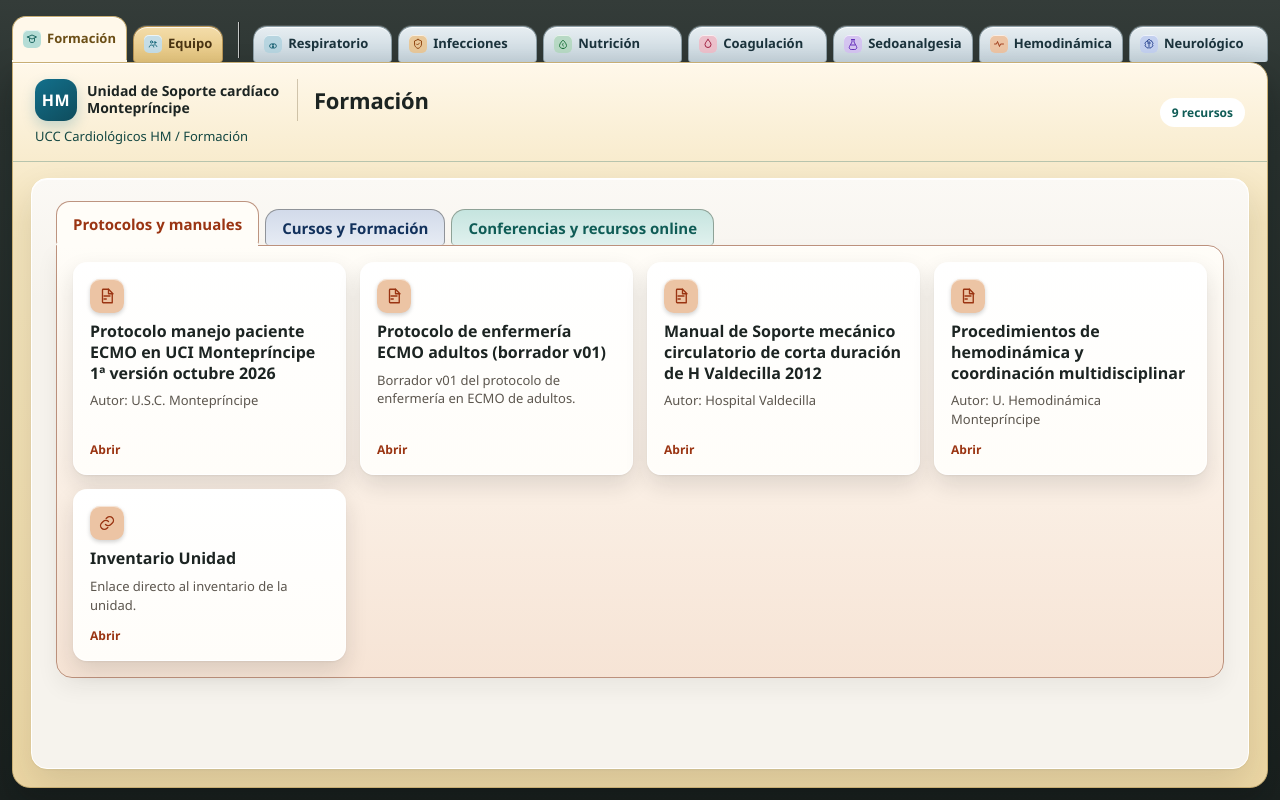
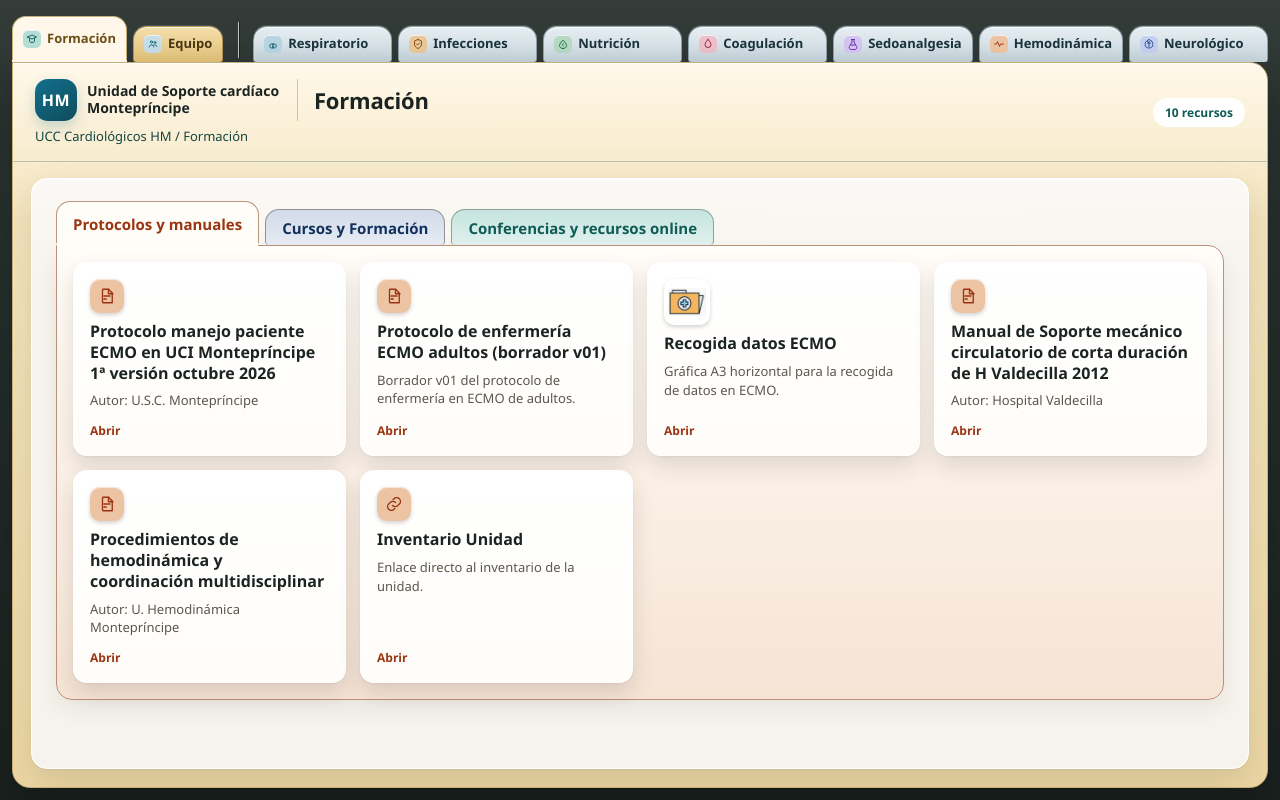
Before and after one commit to jrodagu-star/UCCC, a plain HTML site: page app/index.html in a window 1280 px wide. Drawn offline with Linux system fonts and the light colour scheme.

Commit message:
Añade Recogida datos ECMO a Protocolos y manuales.
Incorpora la gráfica A3 horizontal con el icono de carpeta médica aportado.

Co-authored-by: jrodagu-star <jrodagu-star@users.noreply.github.com>

```diff
--- a/app/app.js
+++ b/app/app.js
@@ -435,6 +435,22 @@ const SECTIONS = [
             title: 'Protocolo de enfermería ECMO adultos (borrador v01)',
             description: 'Borrador v01 del protocolo de enfermería en ECMO de adultos.',
             path: '../assets/formacion/ecmo/protocolo-enfermeria-ecmo-adultos-borrador-v01.pdf',
+            ext: '.pdf'
+          }
+        ]
+      },
+      {
+        id: 'recogida-datos-ecmo',
+        group: 'protocolos',
+        title: 'Recogida datos ECMO',
+        description: 'Gráfica A3 horizontal para la recogida de datos en ECMO.',
+        icon: '../assets/formacion/recogida-datos-ecmo/icono-recogida-datos-ecmo.png',
+        parts: [
+          {
+            id: 'documento',
+            title: 'Recogida datos ECMO',
+            description: 'Gráfica A3 horizontal para la recogida de datos en ECMO.',
+            path: '../assets/formacion/recogida-datos-ecmo/grafica-ecmo-a3-horizontal.pdf',
             ext: '.pdf'
           }
         ]
--- a/app/index.html
+++ b/app/index.html
@@ -8,7 +8,7 @@
   <meta name="apple-mobile-web-app-title" content="UCC Cardiológicos HM">
   <title>Unidad Cuidados Críticos Cardiológicos HM</title>
   <link rel="manifest" href="manifest.webmanifest">
-  <link rel="stylesheet" href="styles.css?v=20261114m">
+  <link rel="stylesheet" href="styles.css?v=20261115a">
 </head>
 <body>
   <div class="layout">
@@ -52,6 +52,6 @@
       <div class="viewer" id="viewer"></div>
     </main>
   </div>
-  <script src="app.js?v=20261114m"></script>
+  <script src="app.js?v=20261115a"></script>
 </body>
 </html>
```
Also changed, not shown: assets/formacion/recogida-datos-ecmo/icono-recogida-datos-ecmo.png (added), 2 other files.
